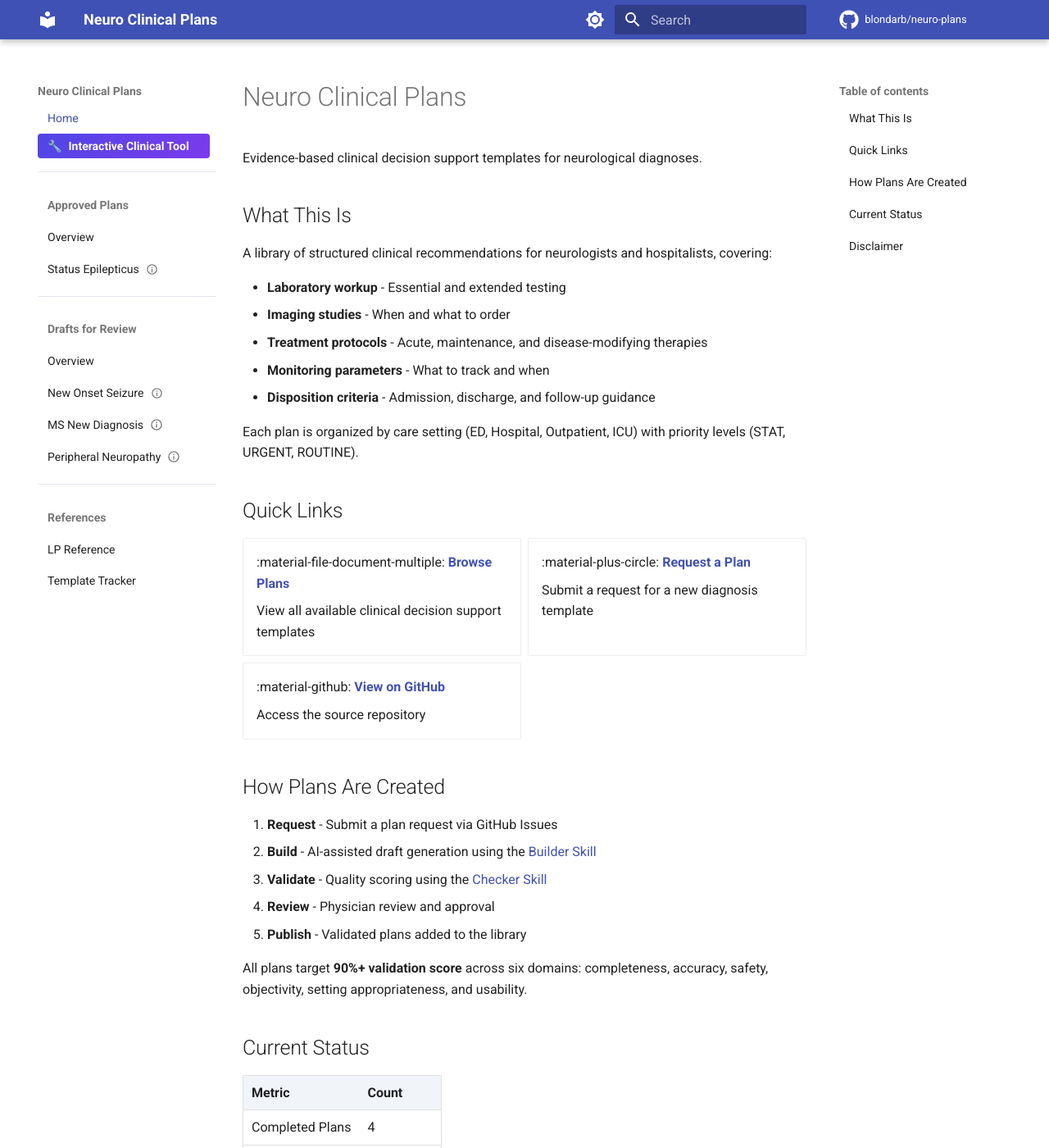
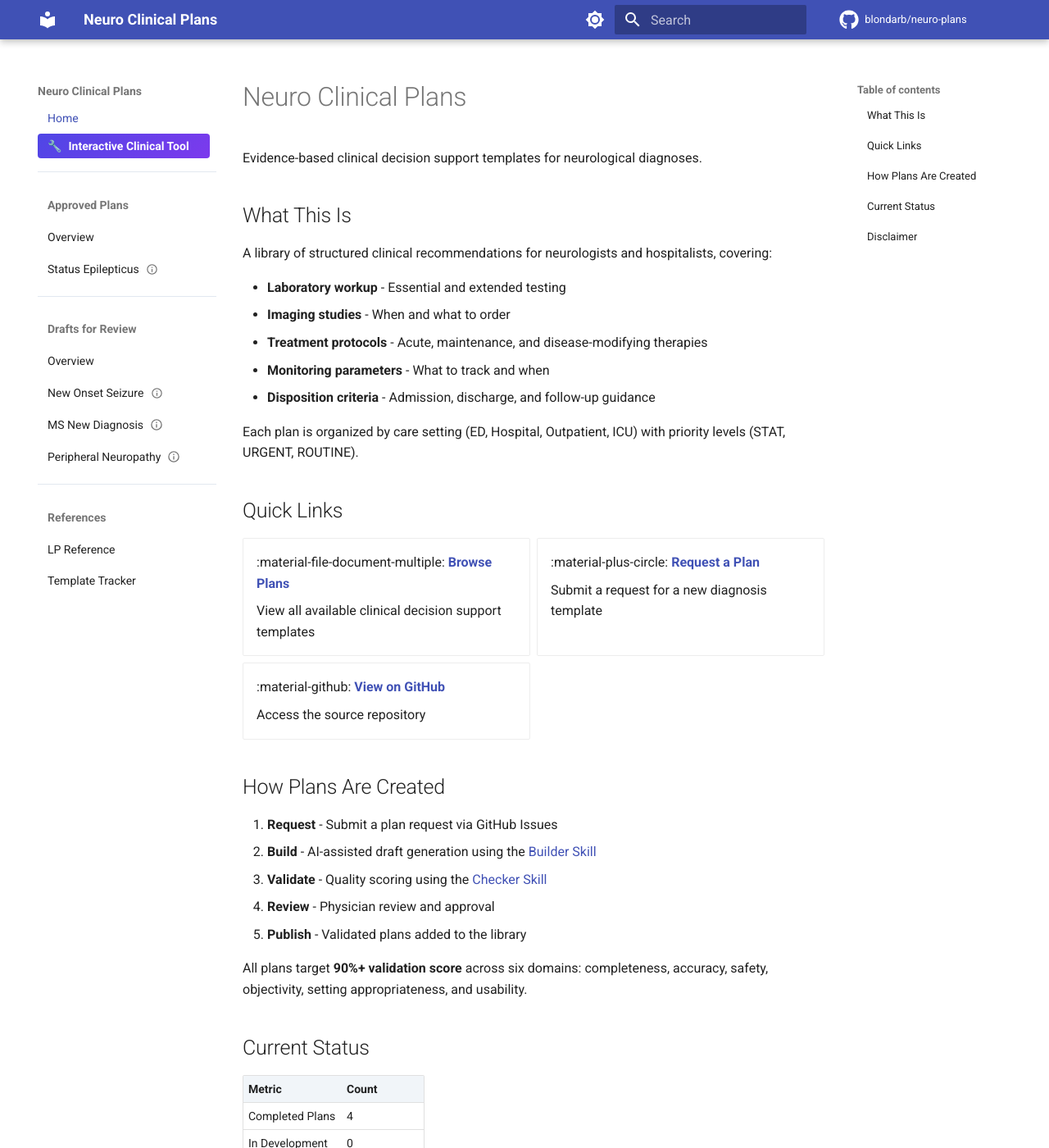
Before and after one commit to blondarb/neuro-plans, an MkDocs documentation site: the page built from docs/index.md, in a window 1280 px wide and 1400 px high. Shown: the whole window at 82% size. Built offline with MkDocs 1.6.1 and Material for MkDocs 9.7.7, drawn with Linux system fonts in a browser that asks for light colours; comment, search, counter and statistics services are not loaded.

Commit message:
Improve table layout with horizontal scroll and narrower TOC
- Tables now scroll horizontally instead of being cut off
- Reduced right TOC width from default to 11rem
- Smaller TOC font size to fit more content
- Smaller base table font (0.75rem) with tighter padding
- First column wraps text, other columns use nowrap for cleaner alignment
- Priority badges reduced in size

This ensures tables are always fully visible via horizontal scroll

Co-Authored-By: Claude Opus 4.5 <noreply@anthropic.com>

```diff
--- a/docs/assets/css/custom.css
+++ b/docs/assets/css/custom.css
@@ -1137,15 +1137,63 @@ h3:has(.inline-comment-btn) {
    RESPONSIVE TYPOGRAPHY & LAYOUT
    ======================================== */
 
-/* Medium screens - reduce font sizes when TOC competes with content */
+/* Base table styling - smaller font and horizontal scroll */
+.md-typeset table:not([class]) {
+  font-size: 0.75rem;
+  display: block;
+  overflow-x: auto;
+  -webkit-overflow-scrolling: touch;
+  max-width: 100%;
+}
+
+.md-typeset table:not([class]) th,
+.md-typeset table:not([class]) td {
+  padding: 6px 8px;
+  white-space: nowrap;
+}
+
+/* First column (item name) can wrap */
+.md-typeset table:not([class]) td:first-child,
+.md-typeset table:not([class]) th:first-child {
+  white-space: normal;
+  min-width: 120px;
+  max-width: 200px;
+}
+
+/* Narrow the right TOC to give more room to content */
+@media screen and (min-width: 1220px) {
+  .md-sidebar--secondary {
+    width: 11rem;
+  }
+
+  .md-sidebar--secondary .md-nav {
+    font-size: 0.65rem;
+  }
+
+  .md-sidebar--secondary .md-nav__link {
+    padding: 0.3rem 0.6rem;
+  }
+}
+
+/* Priority badges - smaller */
+.priority-stat,
+.priority-urgent,
+.priority-routine,
+.priority-ext,
+.priority-na {
+  font-size: 0.65rem;
+  padding: 1px 5px;
+}
+
+/* Medium screens */
 @media screen and (max-width: 1400px) {
   .md-typeset table:not([class]) {
-    font-size: 0.8rem;
+    font-size: 0.7rem;
   }
 
   .md-typeset table:not([class]) th,
   .md-typeset table:not([class]) td {
-    padding: 8px 10px;
+    padding: 5px 6px;
   }
 
   .priority-stat,
@@ -1153,29 +1201,8 @@ h3:has(.inline-comment-btn) {
   .priority-routine,
   .priority-ext,
   .priority-na {
-    font-size: 0.7rem;
-    padding: 2px 6px;
-  }
-}
-
-/* Smaller screens - more aggressive reduction */
-@media screen and (max-width: 1200px) {
-  .md-typeset table:not([class]) {
-    font-size: 0.75rem;
-  }
-
-  .md-typeset table:not([class]) th,
-  .md-typeset table:not([class]) td {
-    padding: 6px 8px;
-  }
-
-  .priority-stat,
-  .priority-urgent,
-  .priority-routine,
-  .priority-ext,
-  .priority-na {
-    font-size: 0.65rem;
-    padding: 1px 5px;
+    font-size: 0.6rem;
+    padding: 1px 4px;
   }
 
   /* Reduce legend size */
@@ -1189,42 +1216,23 @@ h3:has(.inline-comment-btn) {
   }
 }
 
-/* When TOC would seriously overlap content */
-@media screen and (max-width: 1024px) {
+/* Smaller screens - hide TOC */
+@media screen and (max-width: 1219px) {
+  /* MkDocs Material hides TOC at this breakpoint automatically */
   .md-typeset table:not([class]) {
-    font-size: 0.7rem;
-    display: block;
-    overflow-x: auto;
-    -webkit-overflow-scrolling: touch;
-  }
-
-  .md-typeset table:not([class]) th,
-  .md-typeset table:not([class]) td {
-    padding: 5px 6px;
-    white-space: nowrap;
-  }
-
-  /* Allow wrapping for item/description columns but not others */
-  .md-typeset table:not([class]) td:first-child {
-    white-space: normal;
-    min-width: 150px;
+    font-size: 0.75rem;
   }
 }
 
-/* Mobile - hide right TOC, full width content */
+/* Mobile */
 @media screen and (max-width: 768px) {
-  .md-typeset table:not([class]) {
-    font-size: 0.75rem;
-  }
-
   .md-typeset table:not([class]) th,
   .md-typeset table:not([class]) td {
     padding: 6px 8px;
-    white-space: normal;
   }
 
-  /* Reset horizontal scroll on mobile */
   .md-typeset table:not([class]) td:first-child {
     min-width: auto;
+    max-width: none;
   }
 }
```
